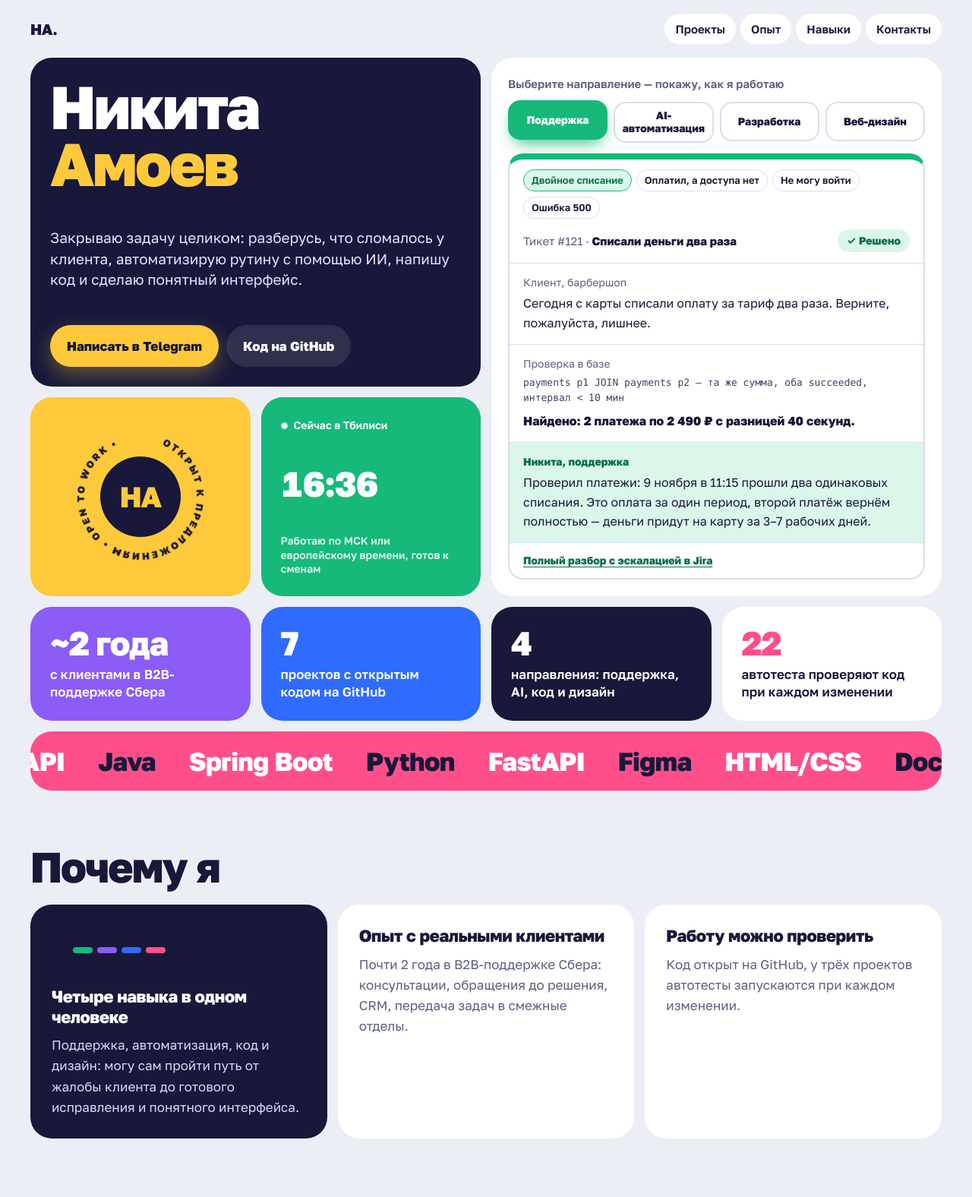
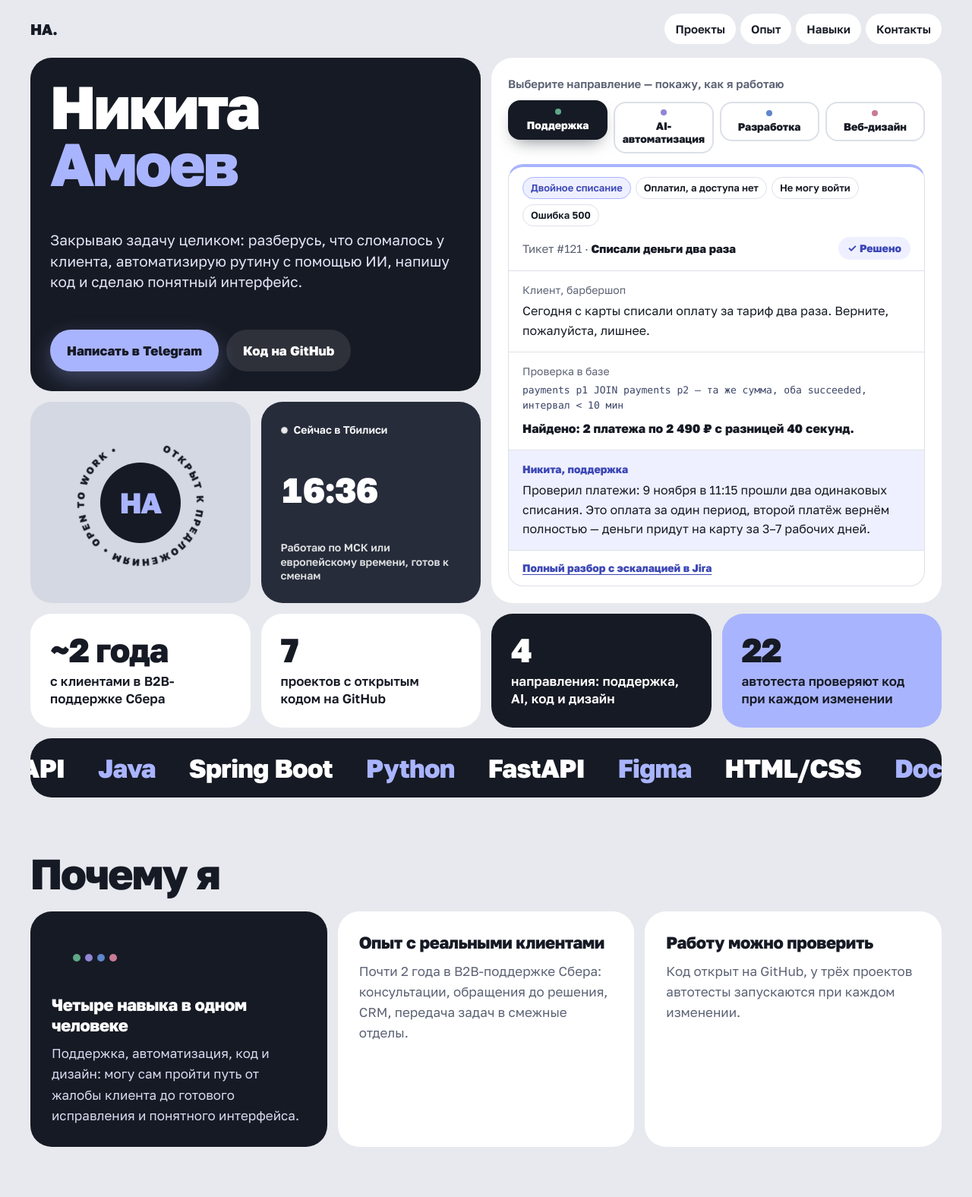
Before and after one commit to nikitaamoev31-sudo/ai-portfolio, a plain HTML site: page docs/index.html in a window 1280 px wide. Shown: the top 1576 px of the page at 76% size. Drawn offline with Linux system fonts and the light colour scheme; a web font is replaced by a local one.

Commit message:
Portfolio site: unified graphite and lavender palette

```diff
--- a/docs/index.html
+++ b/docs/index.html
@@ -10,17 +10,20 @@
 <link href="https://fonts.googleapis.com/css2?family=Golos+Text:wght@400;500;600;800&family=Unbounded:wght@500;700;900&display=swap" rel="stylesheet">
 <style>
   :root {
-    --bg: #ECEEF6;
-    --night: #17183A;
-    --ink: #17183A;
-    --muted: #5A5F80;
-    --line: #DADDEB;
+    --bg: #E7E9EE;
+    --night: #161A24;
+    --slate: #262C3A;
+    --mist: #D3D8E2;
+    --ink: #161A24;
+    --muted: #5B6273;
+    --line: #DCE0E8;
     --white: #FFFFFF;
-    --sun: #FFC93C;
-    --support: #16B97A; --support-tint: #DBF7EA; --support-ink: #07704A; --support-chip: #7BE8BD;
-    --ai: #8B5CF6;      --ai-tint: #EEE6FF;      --ai-ink: #5B21B6;      --ai-chip: #C9B2FF;
-    --dev: #2F6BFF;     --dev-tint: #E2EBFF;     --dev-ink: #1545B8;     --dev-chip: #A8C3FF;
-    --web: #FF4F8B;     --web-tint: #FFE3EE;     --web-ink: #B0124B;     --web-chip: #FFB0CB;
+    --accent: #A9B4FF;
+    --accent-deep: #4B57C9;
+    --support: #5FA889; --support-tint: #E4F0EA; --support-ink: #2C6A51; --support-chip: #5FA889;
+    --ai: #9285D6;      --ai-tint: #ECE9F8;      --ai-ink: #4C40A0;      --ai-chip: #9285D6;
+    --dev: #5E86C9;     --dev-tint: #E4ECF7;     --dev-ink: #2D5394;     --dev-chip: #5E86C9;
+    --web: #C97B93;     --web-tint: #F6E7EC;     --web-ink: #8A3B55;     --web-chip: #C97B93;
     --font: "Golos Text", system-ui, -apple-system, "Segoe UI", sans-serif;
     --display: "Unbounded", "Golos Text", system-ui, sans-serif;
     --mono: ui-monospace, "SF Mono", Menlo, Consolas, monospace;
@@ -30,13 +33,12 @@
   html { -webkit-text-size-adjust: 100%; scroll-behavior: smooth; }
   body { margin: 0; background: var(--bg); color: var(--ink); font: 400 17px/1.6 var(--font); }
   a { color: inherit; text-underline-offset: 3px; }
-  :focus-visible { outline: 3px solid var(--sun); outline-offset: 3px; border-radius: 6px; }
+  :focus-visible { outline: 3px solid var(--accent-deep); outline-offset: 3px; border-radius: 6px; }
   .wrap { max-width: 1240px; margin: 0 auto; padding: 0 20px; }
 
-  .support { --c: var(--support); --tint: var(--support-tint); --cink: var(--support-ink); --chip: var(--support-chip); }
-  .ai      { --c: var(--ai);      --tint: var(--ai-tint);      --cink: var(--ai-ink);      --chip: var(--ai-chip); }
-  .dev     { --c: var(--dev);     --tint: var(--dev-tint);     --cink: var(--dev-ink);     --chip: var(--dev-chip); }
-  .web     { --c: var(--web);     --tint: var(--web-tint);     --cink: var(--web-ink);     --chip: var(--web-chip); }
+  /* единый стиль: графит + лавандовый акцент; направления различаются только точкой */
+  .support, .ai, .dev, .web { --c: var(--accent); --tint: #EEF0FF; --cink: #3D48B5; --chip: var(--accent); }
+  .support { --dot: #5FA889; } .ai { --dot: #9285D6; } .dev { --dot: #5E86C9; } .web { --dot: #C97B93; }
 
   /* ---------- шапка ---------- */
   .topbar { display: flex; justify-content: space-between; align-items: center; gap: 16px; padding: 18px 0; }
@@ -53,25 +55,24 @@
   .tile { border-radius: var(--r); padding: 26px; position: relative; overflow: hidden; }
   .t-name { background: var(--night); color: #fff; display: flex; flex-direction: column; justify-content: space-between; gap: 26px; }
   .t-demo { background: var(--white); padding: 22px; }
-  .t-badge { background: var(--sun); display: grid; place-items: center; min-height: 220px; }
-  .t-clock { background: var(--support); color: #fff; display: flex; flex-direction: column; justify-content: space-between; }
+  .t-badge { background: var(--mist); display: grid; place-items: center; min-height: 220px; }
+  .t-clock { background: var(--slate); color: #fff; display: flex; flex-direction: column; justify-content: space-between; }
   .t-stat { display: flex; flex-direction: column; justify-content: space-between; }
-  .t-stat.s1 { background: var(--ai); color: #fff; }
-  .t-stat.s2 { background: var(--dev); color: #fff; }
+  .t-stat.s1 { background: var(--white); }
+  .t-stat.s2 { background: var(--white); }
   .t-stat.s3 { background: var(--night); color: #fff; }
-  .t-stat.s4 { background: var(--white); }
-  .t-stat.s4 .k { color: var(--web); }
-  .t-marquee { margin-top: 14px; border-radius: var(--r); background: var(--web); color: #fff; padding: 22px 0; overflow: hidden; }
+  .t-stat.s4 { background: var(--accent); }
+  .t-marquee { margin-top: 14px; border-radius: var(--r); background: var(--night); color: #fff; padding: 22px 0; overflow: hidden; }
 
   .greeting { display: inline-block; align-self: flex-start; margin: 0; padding: 6px 14px; border-radius: 10px; background: rgba(255,255,255,.12); font-weight: 600; }
   .greeting[hidden] { display: none; }
   .t-name h1 { font: 900 clamp(46px, 6.2vw, 84px)/0.95 var(--display); margin: 0; letter-spacing: -0.035em; }
   .t-name h1 span { display: block; }
-  .t-name h1 .last { color: var(--sun); }
+  .t-name h1 .last { color: var(--accent); }
   .t-name .lead { font-size: 19px; line-height: 1.45; margin: 0; max-width: 30em; color: #E4E5F7; }
   .actions { display: flex; flex-wrap: wrap; gap: 10px; }
   .btn { display: inline-block; padding: 14px 22px; border-radius: 999px; font-weight: 700; text-decoration: none; transition: transform .2s, box-shadow .2s; }
-  .btn-sun { background: var(--sun); color: var(--ink); box-shadow: 0 10px 28px rgba(255, 201, 60, .35); }
+  .btn-sun { background: var(--accent); color: var(--ink); box-shadow: 0 10px 28px rgba(169, 180, 255, .3); }
   .btn-ghost { background: rgba(255,255,255,.1); color: #fff; }
   .btn:hover { transform: translateY(-3px) rotate(-1deg); }
 
@@ -79,7 +80,7 @@
   .badge { position: relative; width: 190px; height: 190px; }
   .badge svg { position: absolute; inset: 0; width: 100%; height: 100%; animation: spin 16s linear infinite; }
   .badge text { font: 700 13.5px var(--display); letter-spacing: 2.6px; fill: var(--ink); }
-  .badge .mono { position: absolute; inset: 42px; border-radius: 50%; background: var(--night); color: var(--sun);
+  .badge .mono { position: absolute; inset: 42px; border-radius: 50%; background: var(--night); color: var(--accent);
     display: grid; place-items: center; font: 900 38px/1 var(--display); letter-spacing: -0.04em; }
   .badge .mono img { width: 100%; height: 100%; border-radius: 50%; object-fit: cover; }
   @keyframes spin { to { transform: rotate(360deg); } }
@@ -94,7 +95,7 @@
 
   .marquee { display: flex; width: max-content; animation: slide 32s linear infinite; }
   .marquee span { font: 900 34px/1 var(--display); letter-spacing: -0.02em; padding: 0 22px; white-space: nowrap; }
-  .marquee span:nth-child(even) { color: var(--night); }
+  .marquee span:nth-child(even) { color: var(--accent); }
   .t-marquee:hover .marquee { animation-play-state: paused; }
   @keyframes slide { to { transform: translateX(-50%); } }
 
@@ -104,13 +105,14 @@
   .modes button { width: 100%; min-height: 52px; font: 700 14px/1.2 var(--font); padding: 8px 6px; border-radius: 16px; cursor: pointer;
     border: 2px solid var(--line); background: var(--white); color: var(--ink); transition: transform .2s, background .2s, border-color .2s; }
   .modes button:hover { transform: translateY(-2px); border-color: var(--c); }
-  .modes button[aria-selected="true"] { background: var(--c); border-color: var(--c); color: #fff; transform: translateY(-2px); box-shadow: 0 10px 22px -8px var(--c); }
-  .panel { background: var(--white); color: var(--ink); border-radius: 20px; overflow: hidden; border: 2px solid var(--line); border-top: 8px solid var(--c); }
+  .modes button[aria-selected="true"] { background: var(--night); border-color: var(--night); color: #fff; transform: translateY(-2px); box-shadow: 0 10px 22px -10px rgba(22,26,36,.6); }
+  .modes button::before { content: ""; display: block; width: 8px; height: 8px; border-radius: 50%; margin: 0 auto 6px; background: var(--dot); }
+  .panel { background: var(--white); color: var(--ink); border-radius: 20px; overflow: hidden; border: 1px solid var(--line); border-top: 4px solid var(--c); }
   .panel[hidden] { display: none; }
   .panel-head { display: flex; justify-content: space-between; align-items: center; gap: 12px; padding: 14px 18px; border-bottom: 1px solid var(--line); font-size: 15px; }
   .panel-head .muted { color: var(--muted); }
   .panel-head b { font-weight: 700; }
-  .status { font-size: 14px; font-weight: 700; padding: 4px 12px; border-radius: 999px; white-space: nowrap; color: #7A4A00; background: #FFE9A8; }
+  .status { font-size: 14px; font-weight: 700; padding: 4px 12px; border-radius: 999px; white-space: nowrap; color: #6B5320; background: #F1E7CF; }
   .status.is-done { color: var(--cink); background: var(--tint); animation: pop 450ms cubic-bezier(.3,1.6,.5,1); }
   .status.is-done::before { content: "✓ "; }
   .block { padding: 14px 18px; font-size: 16px; }
@@ -153,10 +155,11 @@
   .card { grid-column: span 2; background: var(--white); border-radius: var(--r); padding: 26px; display: flex; flex-direction: column; gap: 10px;
     text-decoration: none; transition: transform .25s, box-shadow .25s, background .25s; border: 2px solid transparent; }
   .card.wide { grid-column: span 3; }
-  .card.hero-card { grid-column: span 4; background: var(--c); color: #fff; }
-  .card.hero-card .tag { background: rgba(255,255,255,.2); color: #fff; }
-  .card.hero-card .stack { color: rgba(255,255,255,.85); }
-  .card:hover { transform: translateY(-6px) rotate(-.4deg); box-shadow: 0 22px 44px -18px var(--c); border-color: var(--c); }
+  .card.hero-card { grid-column: span 4; background: var(--night); color: #fff; }
+  .card.hero-card .tag { background: var(--accent); color: var(--ink); }
+  .card.hero-card .stack { color: #B7BCCB; }
+  .card:hover { transform: translateY(-6px); box-shadow: 0 22px 44px -20px rgba(22,26,36,.45); border-color: var(--accent); }
+  .tag::before { content: ""; display: inline-block; width: 7px; height: 7px; border-radius: 50%; background: var(--dot); margin-right: 6px; vertical-align: 1px; }
   .tag { align-self: flex-start; font-size: 13px; font-weight: 700; padding: 5px 11px; border-radius: 999px; background: var(--tint); color: var(--cink); }
   .card h3 { font: 700 24px/1.15 var(--display); margin: 0; letter-spacing: -0.02em; }
   .card p { margin: 0; }
@@ -170,31 +173,33 @@
   .why strong { display: block; font: 700 22px/1.2 var(--display); margin: 0 0 10px; letter-spacing: -0.02em; }
   .why p { margin: 0; color: var(--muted); }
   .rainbow { display: flex; gap: 6px; margin: 0 0 16px; }
-  .rainbow i { width: 26px; height: 8px; border-radius: 4px; display: block; }
+  .rainbow i { width: 10px; height: 10px; border-radius: 50%; display: block; }
 
   .timeline { list-style: none; margin: 0; padding: 0; display: grid; grid-template-columns: repeat(4, 1fr); gap: 14px; }
-  .timeline li { background: var(--white); border-radius: var(--r); padding: 24px; border-top: 8px solid var(--c); }
-  .when { color: var(--cink); font-weight: 700; font-size: 14px; margin: 0 0 8px; }
+  .timeline li { background: var(--white); border-radius: var(--r); padding: 24px; }
+  .when { color: var(--muted); font-weight: 700; font-size: 14px; margin: 0 0 8px; }
+  .when::before { content: ""; display: inline-block; width: 8px; height: 8px; border-radius: 50%; background: var(--dot); margin-right: 8px; vertical-align: 1px; }
   .timeline h3 { font-size: 18px; line-height: 1.3; margin: 0 0 6px; }
   .timeline p { margin: 0; color: var(--muted); font-size: 15px; }
 
   .skills { display: grid; grid-template-columns: repeat(4, 1fr); gap: 14px; }
-  .skill { border-radius: var(--r); padding: 24px; background: var(--tint); }
-  .skill h3 { font: 700 19px/1.2 var(--display); margin: 0 0 12px; color: var(--cink); }
+  .skill { border-radius: var(--r); padding: 24px; background: var(--white); }
+  .skill h3 { font: 700 19px/1.2 var(--display); margin: 0 0 12px; color: var(--ink); }
+  .skill h3::before { content: ""; display: inline-block; width: 10px; height: 10px; border-radius: 50%; background: var(--dot); margin-right: 8px; vertical-align: 2px; }
   .pills { display: flex; flex-wrap: wrap; gap: 6px; list-style: none; margin: 0; padding: 0; }
-  .pills li { background: var(--white); border-radius: 999px; padding: 6px 12px; font-size: 14px; font-weight: 600; transition: transform .2s, background .2s, color .2s; }
-  .pills li:hover { background: var(--c); color: #fff; transform: translateY(-2px); }
+  .pills li { background: var(--tint); border-radius: 999px; padding: 6px 12px; font-size: 14px; font-weight: 600; transition: transform .2s, background .2s, color .2s; }
+  .pills li:hover { background: var(--night); color: #fff; transform: translateY(-2px); }
   .learning { margin: 14px 0 0; padding: 18px 22px; border-radius: 20px; background: var(--white); border: 2px dashed #B9BDD6; color: var(--muted); }
   .learning b { color: var(--ink); }
 
   .contact { margin: 72px 0 0; background: var(--night); color: #fff; border-radius: var(--r) var(--r) 0 0; padding: 56px 0 40px; }
   .contact h2 { margin-bottom: 18px; }
-  .contact h2 span { color: var(--sun); }
+  .contact h2 span { color: var(--accent); }
   .contact .lead { color: #D9DAF0; margin: 0 0 28px; max-width: 36em; }
   .contact-links { display: grid; grid-template-columns: repeat(3, 1fr); gap: 14px; }
   .contact-links a { display: block; padding: 22px 24px; border-radius: 22px; background: rgba(255,255,255,.08); text-decoration: none; font-weight: 700; font-size: 19px; transition: background .2s, transform .2s; }
   .contact-links a span { display: block; color: #B9BBE0; font-size: 14px; font-weight: 500; }
-  .contact-links a:hover { background: var(--sun); color: var(--ink); transform: translateY(-4px); }
+  .contact-links a:hover { background: var(--accent); color: var(--ink); transform: translateY(-4px); }
   .contact-links a:hover span { color: var(--ink); }
   footer { margin-top: 36px; color: #B9BBE0; font-size: 14px; }
 
@@ -208,7 +213,7 @@
   .bento > .tile:nth-child(7) { animation-delay: 520ms; }
   .bento > .tile:nth-child(8) { animation-delay: 600ms; }
   .tile:not(.t-demo) { transition: transform .3s; }
-  .tile:not(.t-demo):hover { transform: translateY(-4px) rotate(.6deg); }
+  .tile:not(.t-demo):hover { transform: translateY(-4px); }
   .reveal { opacity: 0; transform: translateY(28px) scale(.98); transition: opacity .7s cubic-bezier(.2,.8,.2,1), transform .7s cubic-bezier(.2,.8,.2,1); }
   .reveal.seen { opacity: 1; transform: none; }
 
@@ -319,9 +324,9 @@
                 <div><span class="muted">Figma → HTML/CSS · </span><b>Этот сайт</b></div>
                 <span class="status is-done">Сделан с нуля</span>
               </div>
-              <div class="block"><div class="who">Палитра: у каждого направления свой цвет</div>
+              <div class="block"><div class="who">Палитра: графит и один лавандовый акцент</div>
                 <div class="swatches" aria-hidden="true">
-                  <i style="background:#1E2A78"></i><i style="background:#0E9F6E"></i><i style="background:#7C3AED"></i><i style="background:#1F6FEB"></i><i style="background:#E0457B"></i><i style="background:#FFB020"></i>
+                  <i style="background:#161A24"></i><i style="background:#262C3A"></i><i style="background:#5B6273"></i><i style="background:#D3D8E2"></i><i style="background:#E7E9EE"></i><i style="background:#A9B4FF"></i>
                 </div>
               </div>
               <div class="block"><div class="who">Шрифты: Unbounded для заголовков, Golos Text для текста</div><p class="type-sample">Аа Бб 123</p></div>
```
